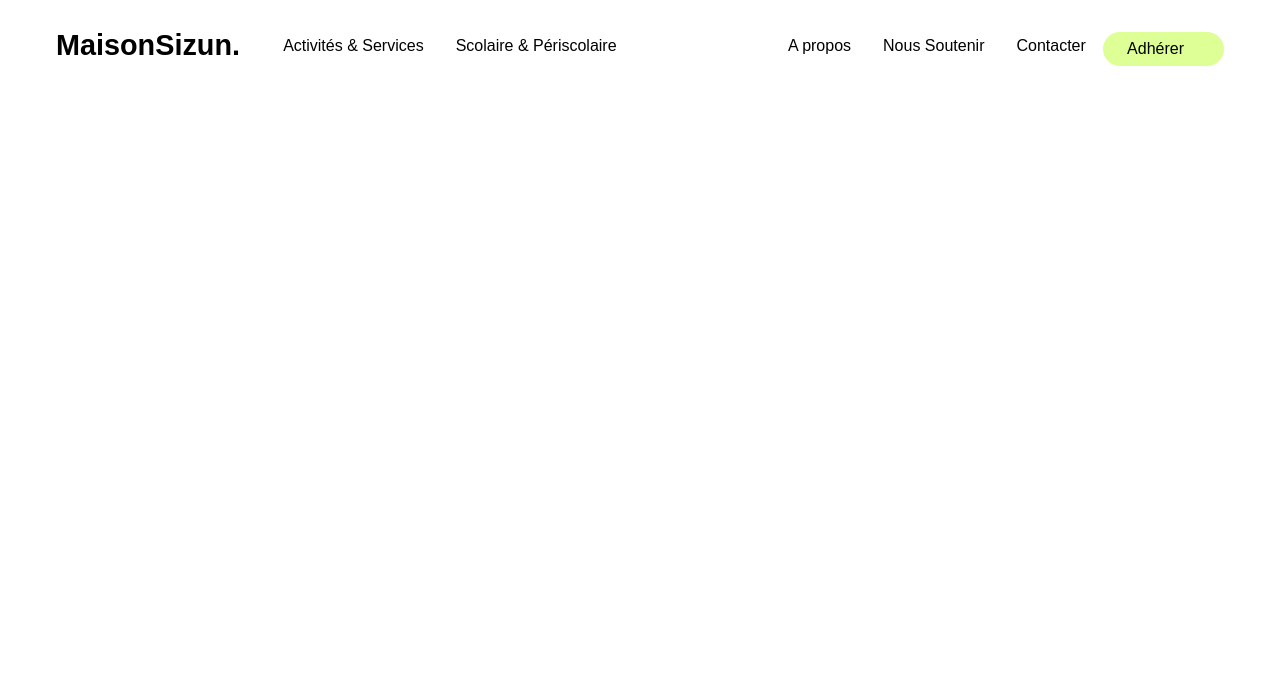
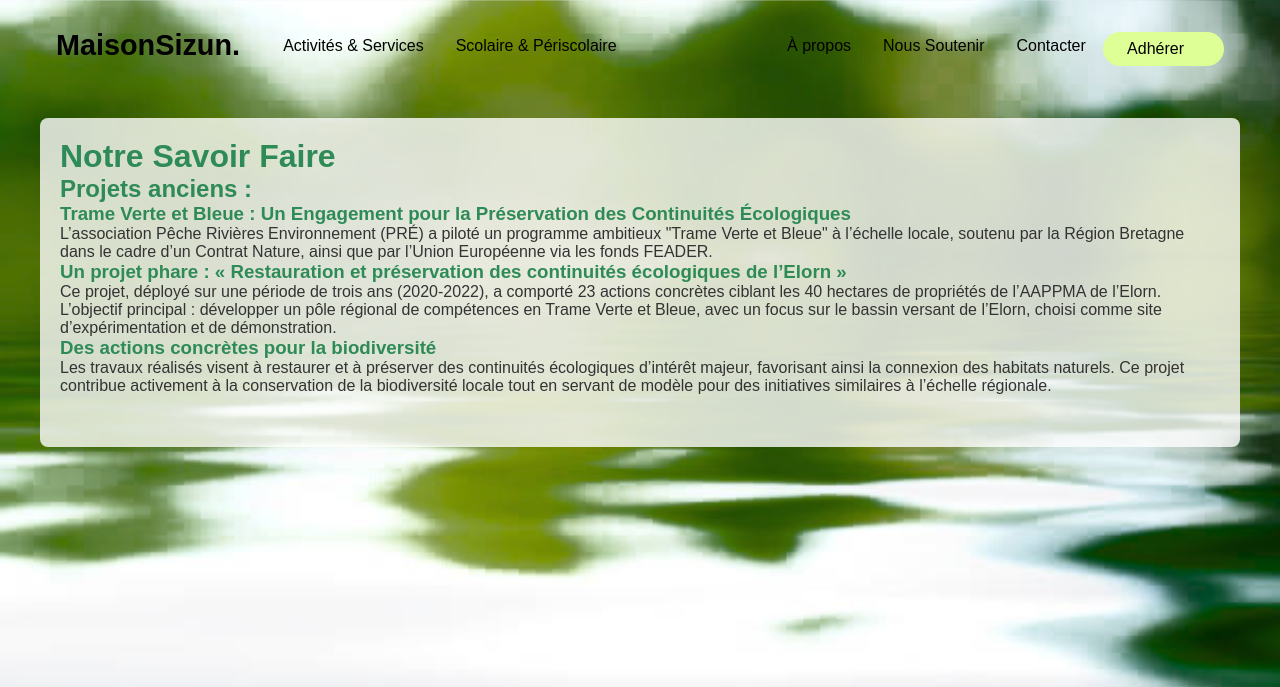
Before and after one commit to ErwannCodes/Commande_Entreprise_3, a PHP site: page /pages/school.php in a window 1280 px wide. Shown: the top 687 px of the page. Run offline with PHP 8.4, Linux system fonts and the light colour scheme.

```diff
--- a/pages/header.php
+++ b/pages/header.php
@@ -24,7 +24,7 @@
         </div>
         <div class="right-nav">
             <ul>
-                <li><a href="/pages/presentation.php">A propos</a></li>
+                <li><a href="/pages/presentation.php">À propos</a></li>
                 <li><a href="/pages/support.php">Nous Soutenir</a></li>
                 <li><a href="/pages/contact.php">Contacter</a></li>
             </ul>
--- a/pages/school.php
+++ b/pages/school.php
@@ -1 +1,55 @@
 <?php require_once(__DIR__."/header.php"); ?>
+
+<!DOCTYPE html>
+<html lang="fr">
+<head>
+    <meta charset="UTF-8">
+    <meta name="viewport" content="width=device-width, initial-scale=1.0">
+    <title>Notre Savoir Faire</title>
+    <link rel="stylesheet" href="/css/style.css">
+    <style>
+        body {
+            background-image: url('/assets/images/maison-riviere-7.jpg');
+            background-size: cover;
+            color: #333;
+            font-family: "Host Grotesk", sans-serif;
+        }
+        .container {
+            background: rgba(255, 255, 255, 0.8);
+            padding: 20px;
+            margin: 20px auto;
+            border-radius: 8px;
+            max-width: 1200px;
+        }
+        .section {
+            margin-bottom: 2rem;
+        }
+        .section h1, .section h2, .section h3 {
+            color: #2E8B57;
+        }
+        .section img {
+            width: 100%;
+            height: auto;
+            margin-top: 1rem;
+        }
+        /* Cacher du texte mais permettre d'optimiser le SEO */
+        .invisible {
+            display: none;
+        }
+    </style>
+</head>
+<body>
+    <div class="container">
+        <div class="section">
+            <h1>Notre Savoir Faire</h1>
+            <h2>Projets anciens :</h2>
+            <h3>Trame Verte et Bleue : Un Engagement pour la Préservation des Continuités Écologiques</h3>
+            <p>L’association Pêche Rivières Environnement (PRÉ) a piloté un programme ambitieux "Trame Verte et Bleue" à l’échelle locale, soutenu par la Région Bretagne dans le cadre d’un Contrat Nature, ainsi que par l’Union Européenne via les fonds FEADER.</p>
+            <h3>Un projet phare : « Restauration et préservation des continuités écologiques de l’Elorn »</h3>
+            <p>Ce projet, déployé sur une période de trois ans (2020-2022), a comporté 23 actions concrètes ciblant les 40 hectares de propriétés de l’AAPPMA de l’Elorn. L’objectif principal : développer un pôle régional de compétences en Trame Verte et Bleue, avec un focus sur le bassin versant de l’Elorn, choisi comme site d’expérimentation et de démonstration.</p>
+            <h3>Des actions concrètes pour la biodiversité</h3>
+            <p>Les travaux réalisés visent à restaurer et à préserver des continuités écologiques d’intérêt majeur, favorisant ainsi la connexion des habitats naturels. Ce projet contribue activement à la conservation de la biodiversité locale tout en servant de modèle pour des initiatives similaires à l’échelle régionale.</p>
+        </div>
+    </div>
+</body>
+</html>
```
Also changed, not shown: assets/images/preview.png (deleted).
